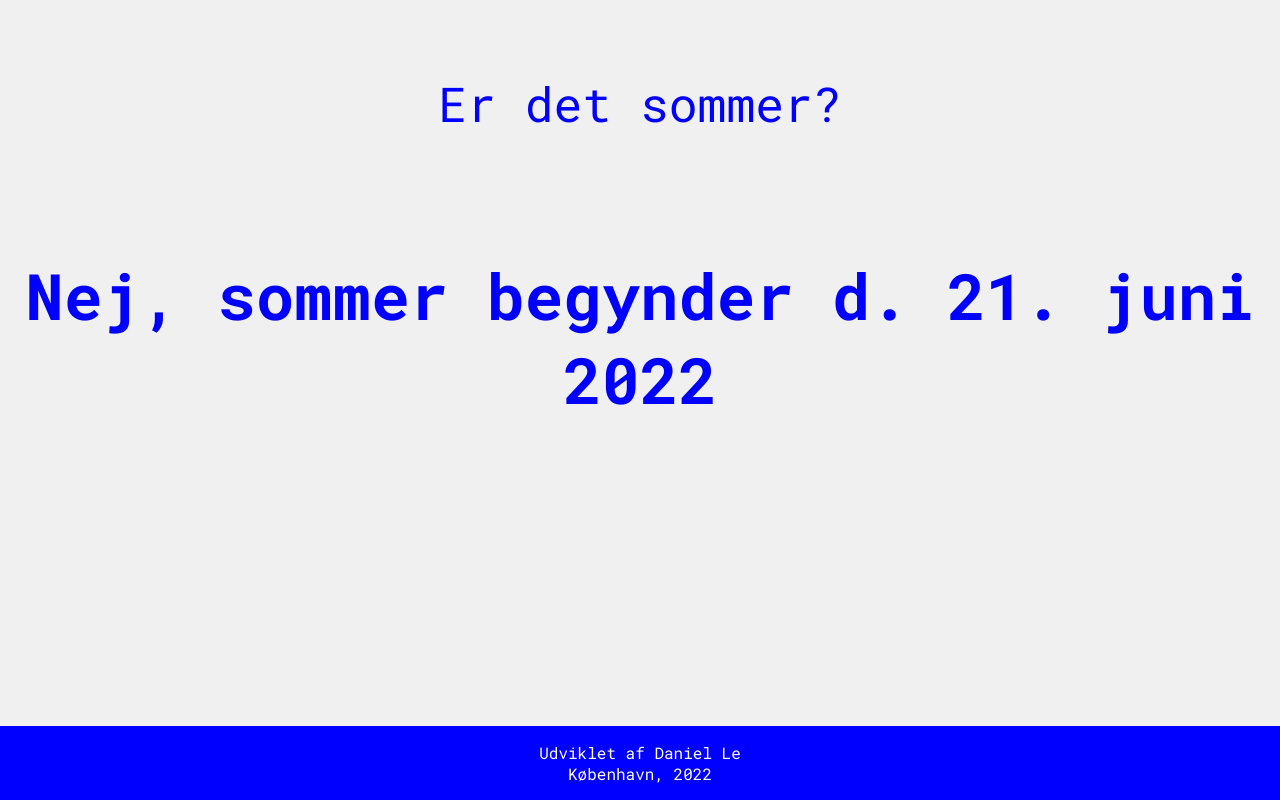
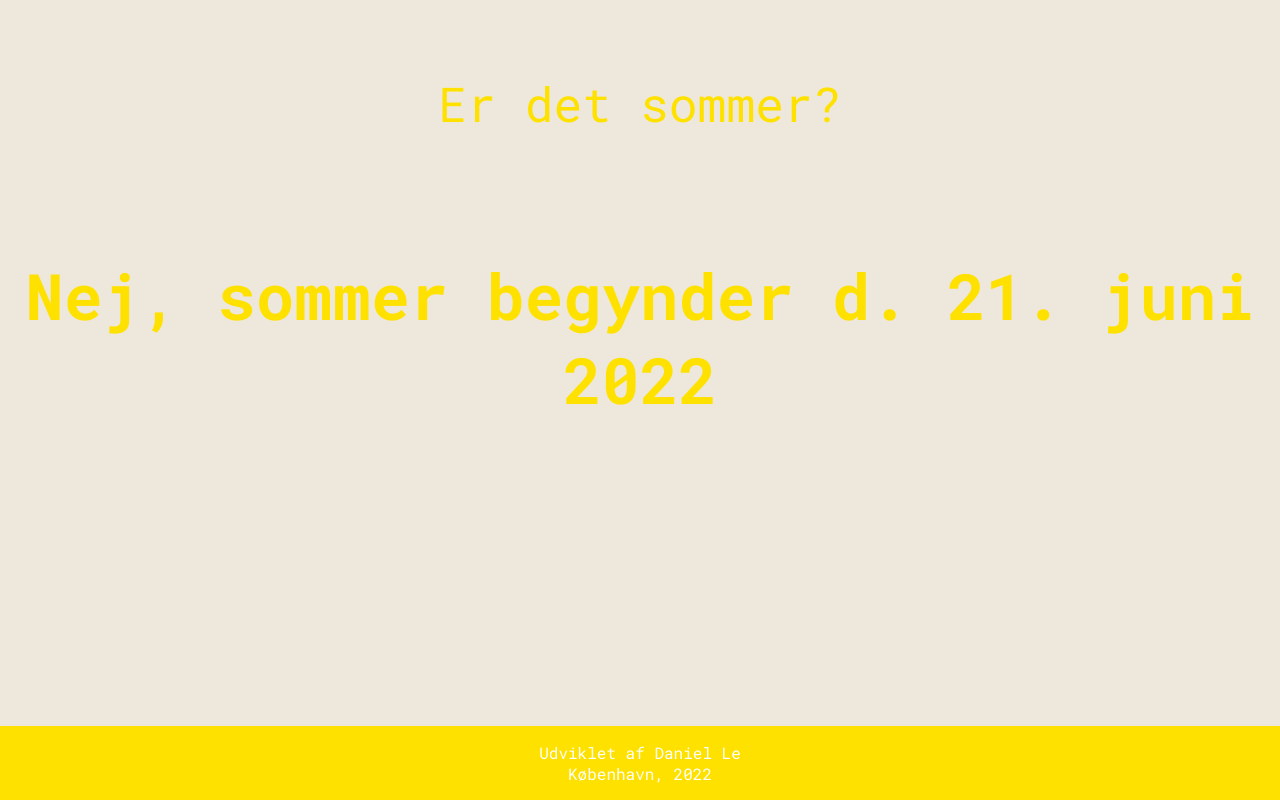
Before and after one commit to dledaniel/erdetsommer, a plain HTML site: page index.html in a window 1280 px wide. Drawn offline with Linux system fonts and the light colour scheme.

Commit message:
Update styles.css

```diff
--- a/styles.css
+++ b/styles.css
@@ -1,5 +1,5 @@
 body {
-    background-color: rgb(240, 240, 240);
+    background-color: rgb(238, 231, 220);
 }
 
 h1 {
@@ -8,22 +8,22 @@ h1 {
     font-weight: 400;
     text-align: center;
     line-height: 4em;
-    color: rgb(0, 0, 255);
+    color: rgb(255, 225, 0);
 }
 
 h2 {
     font-size: 48pt;
     font-family: 'Roboto Mono', monospace;
     text-align: center;
-    color: rgb(0, 0, 255);
+    color: rgb(255, 225, 0);
 }
 
 .yes {
-    color: rgb(0, 0, 255);
+    color: rgb(255, 225, 0);
 }
 
 .no {
-    color: rgb(0, 0, 255);
+    color: rgb(255, 225, 0);
 }
 
 .hidden {
@@ -38,7 +38,7 @@ h2 {
     bottom: 0;
     display: block;
     width: 100%;
-    background-color: rgb(0, 0, 255);
+    background-color: rgb(255, 225, 0);
     color: white;
     text-align: center;
   }
```
